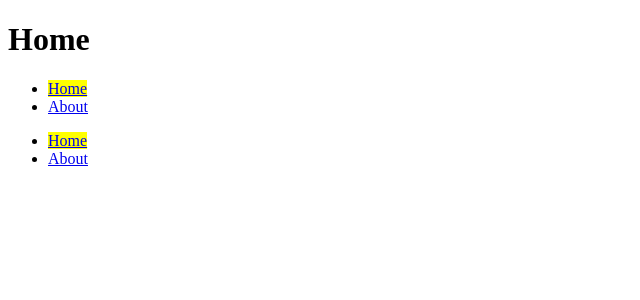
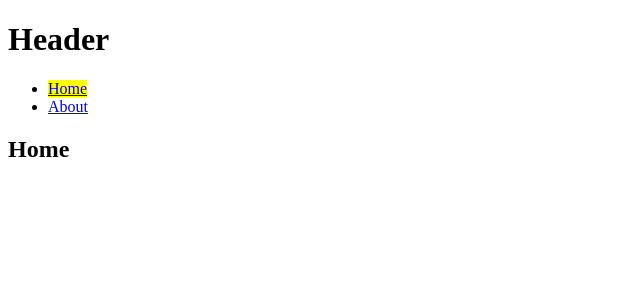
Before and after one commit to jshimkoski/react-router-rxjs-jest-webpack, a React app: page / in a window 1280 px wide. Shown: the top 300 px of the page, without its empty margins (0-640 px from the left). Built offline with nearby package versions, Linux system fonts and the light colour scheme.

Commit message:
built out basic react component examples

```diff
--- a/src/index.jsx
+++ b/src/index.jsx
@@ -1,16 +1,12 @@
 import React from 'react';
 import {render} from 'react-dom';
-import { Router, Route, hashHistory } from 'react-router'
+import { Router, hashHistory } from 'react-router'
 
-import Home from 'routes/home/home.route';
-import About from 'routes/about/about.route';
+import routes from 'routes/routes';
 
 const root = document.createElement('div');
 document.body.appendChild(root);
 
 render((
-  <Router history={hashHistory}>
-    <Route path="/" component={Home}/>
-    <Route path="/about" component={About}/>
-  </Router>
+  <Router routes={routes} history={hashHistory}/>
 ), root);
--- a/src/routes/about/about.route.jsx
+++ b/src/routes/about/about.route.jsx
@@ -4,10 +4,9 @@ import Nav from 'components/nav/nav.component';
 export default class About extends React.Component {
   render() {
     return (
-      <div>
-        <h1>About</h1>
-        <Nav></Nav>
-      </div>
+      <section className="about">
+        <h2>About</h2>
+      </section>
     )
   }
 }
--- /dev/null
+++ b/src/routes/app/app.route.jsx
@@ -0,0 +1,13 @@
+import React from 'react';
+import Header from 'components/header/header.component';
+
+export default class App extends React.Component {
+  render() {
+    return (
+      <main className="app">
+        <Header></Header>
+        {this.props.children}
+      </main>
+    )
+  }
+}
--- a/src/routes/home/home.route.jsx
+++ b/src/routes/home/home.route.jsx
@@ -4,11 +4,9 @@ import Nav from 'components/nav/nav.component';
 export default class Home extends React.Component {
   render() {
     return (
-      <div>
-        <h1>Home</h1>
-        <Nav></Nav>
-        <Nav></Nav>
-      </div>
+      <section className="home">
+        <h2>Home</h2>
+      </section>
     )
   }
 }
--- /dev/null
+++ b/src/routes/routes.jsx
@@ -0,0 +1,14 @@
+import React from 'react';
+import {Route, IndexRoute} from 'react-router'
+
+import App from 'routes/app/app.route';
+import Home from 'routes/home/home.route';
+import About from 'routes/about/about.route';
+
+export default (
+  <Route path="/" component={App}>
+    <IndexRoute component={Home}/>
+    <Route path="/home" component={Home}/>
+    <Route path="/about" component={About}/>
+  </Route>
+);
--- /dev/null
+++ b/src/shared/components/header/header.component.jsx
@@ -0,0 +1,15 @@
+import React from 'react';
+import {IndexLink} from 'react-router';
+
+import Nav from 'components/nav/nav.component';
+
+export default class Header extends React.Component {
+  render() {
+    return (
+      <header>
+        <h1>Header</h1>
+        <Nav></Nav>
+      </header>
+    )
+  }
+}
--- a/src/shared/components/nav/nav.component.jsx
+++ b/src/shared/components/nav/nav.component.jsx
@@ -6,10 +6,12 @@ require('./nav.scss');
 export default class Nav extends React.Component {
   render() {
     return (
-      <ul className="nav">
-        <li><IndexLink to="/" activeClassName="active">Home</IndexLink></li>
-        <li><IndexLink to="/about" activeClassName="active">About</IndexLink></li>
-      </ul>
+      <nav className="nav">
+        <ul>
+          <li><IndexLink to="/" activeClassName="active">Home</IndexLink></li>
+          <li><IndexLink to="/about" activeClassName="active">About</IndexLink></li>
+        </ul>
+      </nav>
     )
   }
 }
--- a/webpack.config.js
+++ b/webpack.config.js
@@ -9,12 +9,6 @@ module.exports = {
     path: 'dist',
     filename: 'index_bundle.js'
   },
-
-  plugins: [
-    new HtmlWebpackPlugin({
-      template: path.resolve(__dirname, "src", "index.tmpl.html")
-    })
-  ],
 
   devServer: {inline: true },
 
@@ -33,12 +27,19 @@ module.exports = {
   module: {
     loaders: [
       { test: /\.jsx?$/, loader: 'babel' },
-      { test: /\.scss$/, loader: "style-loader!css-loader!sass-loader" }
+      { test: /\.s?css$/, loader: "style-loader?singleton!css-loader!sass-loader" }
     ],
 
     preLoaders: [
       // All output '.js' files will have any sourcemaps re-processed by 'source-map-loader'.
       { test: /\.js$/, loader: "source-map-loader" }
     ]
-  }
+  },
+
+  plugins: [
+    new HtmlWebpackPlugin({
+      template: path.resolve(__dirname, "src", "index.tmpl.html")
+    })
+  ]
+
 };
```
